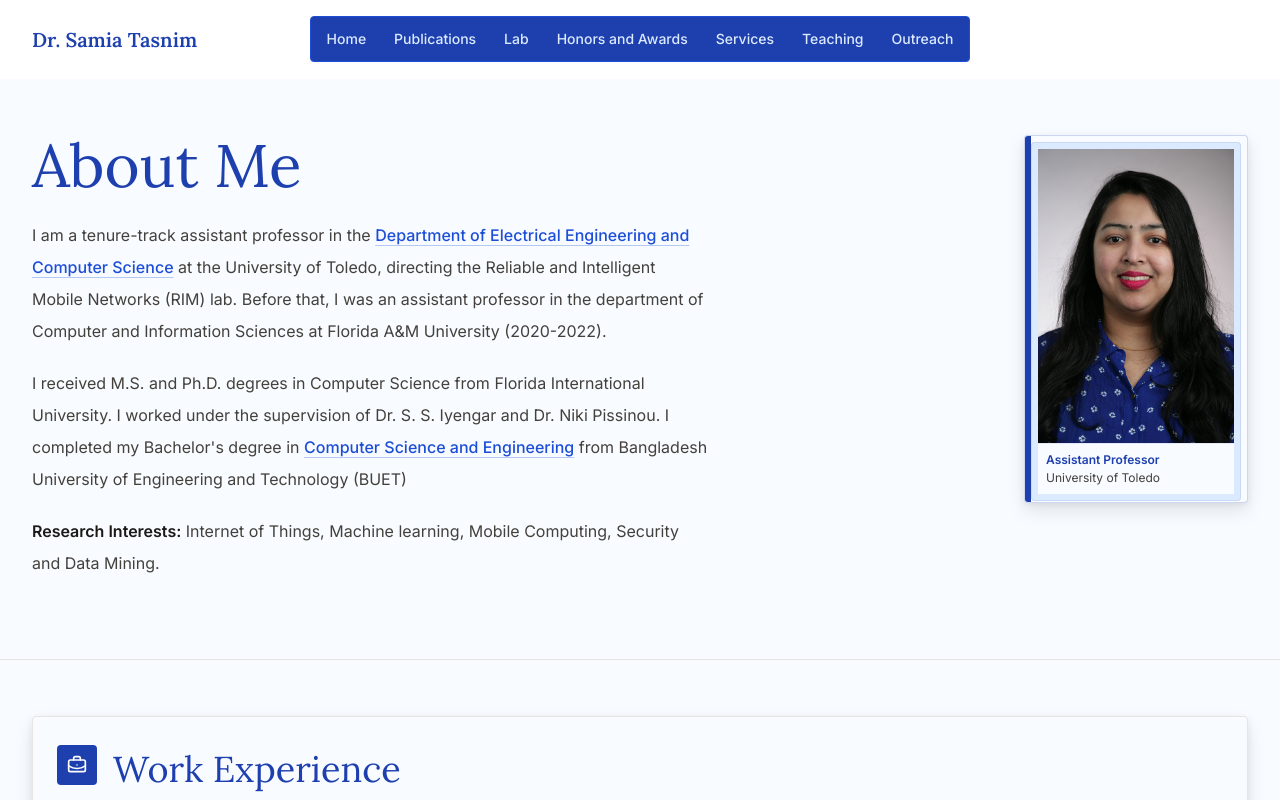
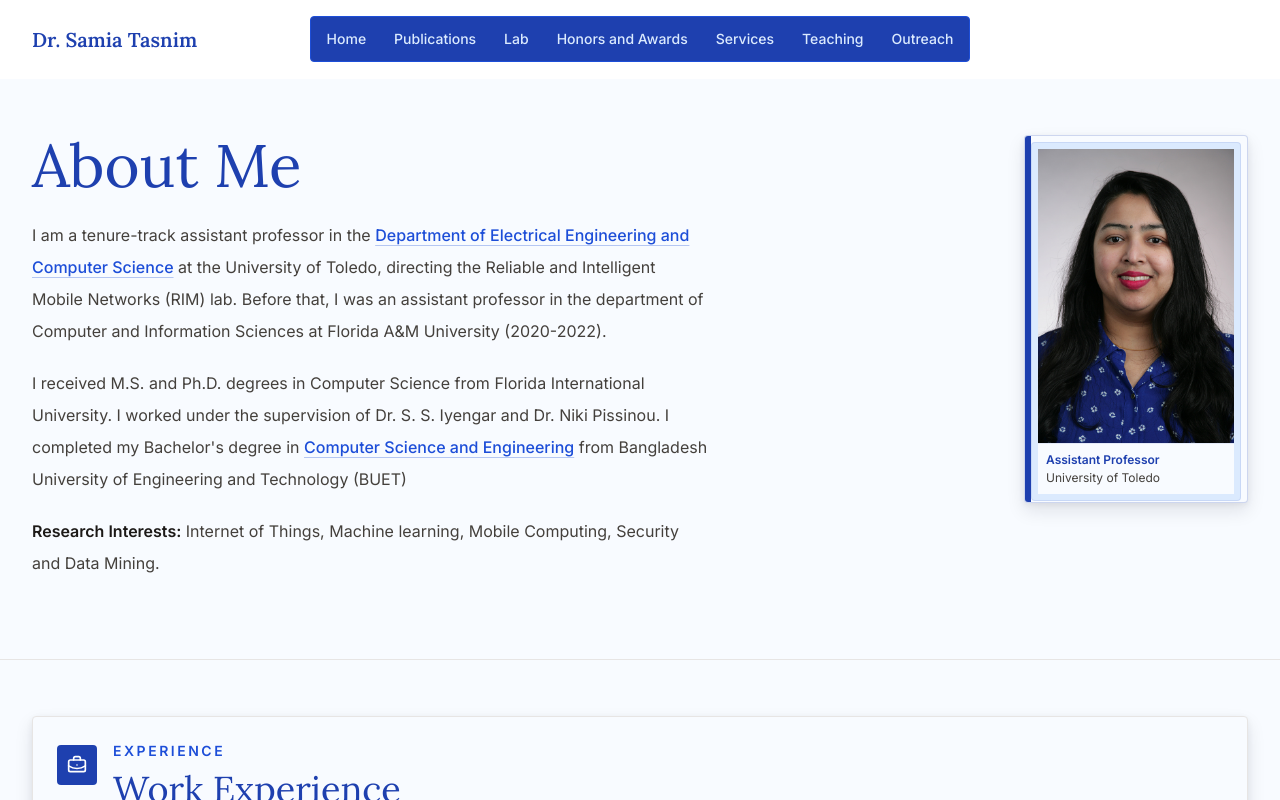
Before and after one commit to samiatasnim/samiatasnim.github.io, a Next.js app: page / in a window 1280 px wide. Shown: the top 800 px of the page. Built offline with nearby package versions, Linux system fonts and the light colour scheme.

Commit message:
Update page.tsx

```diff
--- a/src/app/page.tsx
+++ b/src/app/page.tsx
@@ -41,7 +41,7 @@ export default function Home() {
         <div className="mx-auto grid max-w-7xl gap-10 px-4 py-14 sm:px-6 lg:px-8">
           <TimelineSection
             icon={<BriefcaseBusiness />}
-            //  eyebrow="Experience"
+            eyebrow="Experience"
             heading="Work Experience"
             items={workExperience.map((item) => ({
               title: item.role,
```
